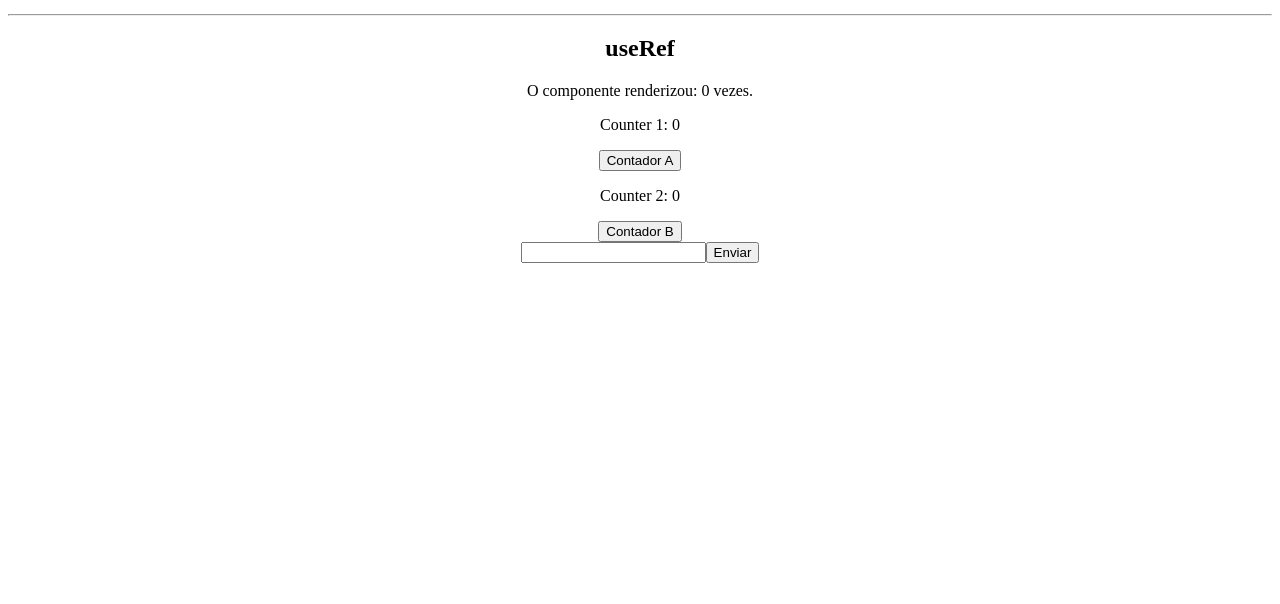
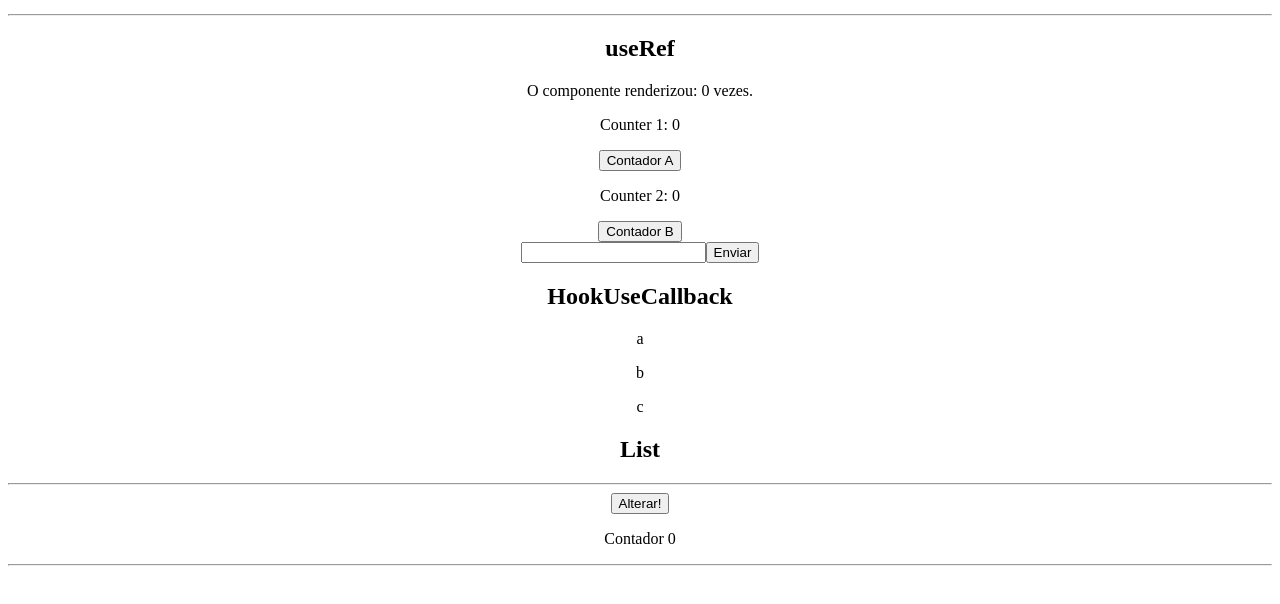
Before and after one commit to GutoCitton/react_hooks, a React (Create React App) app: page / in a window 1280 px wide. Shown: the part 933-1537 px from the top of the page. Built offline with nearby package versions, Linux system fonts and the light colour scheme.

Commit message:
aula_168

```diff
--- /dev/null
+++ b/src/components/HookUseCallback.js
@@ -0,0 +1,25 @@
+import { useCallback, useState } from "react";
+
+import List from "./List";
+
+
+const HookUseCallback = () => {
+
+  const [counter, setCounter] = useState(0);
+
+  const getItemsFromDatabase = useCallback(() => {
+    return ['a', 'b', 'c'];
+  }, []);
+
+  return (
+    <div>
+      <h2>HookUseCallback</h2>
+      <List getItems={getItemsFromDatabase} />
+      <button onClick={() => setCounter(counter + 1)}>Alterar!</button>
+      <p>Contador {counter}</p>
+      <hr />
+    </div>
+  )
+}
+
+export default HookUseCallback;
--- /dev/null
+++ b/src/components/List.js
@@ -0,0 +1,27 @@
+import { useState, useEffect } from "react";
+
+
+const List = ({ getItems }) => {
+  const [myItems, setMyItems] = useState([]);
+
+  useEffect(() => {
+
+    console.log('buscando itens do DB...')
+
+    setMyItems(getItems)
+
+  }, [getItems])
+
+  return (
+    <div>
+      {myItems &&
+        myItems.map((item) => (
+          <p key={item}>{item}</p>
+        ))}
+      <h2>List</h2>
+      <hr />
+    </div>
+  )
+}
+
+export default List;
--- a/src/pages/Homes.js
+++ b/src/pages/Homes.js
@@ -6,6 +6,7 @@ import HookUseRef from "../components/HookUseRef";
 // useContext
 import { useContext } from "react";
 import { SomeContext } from "../components/HookUseContext";
+import HookUseCallback from "../components/HookUseCallback";
 
 
 
@@ -21,6 +22,7 @@ const Home = () => {
      <p>Valor do context: {contextValue}</p>
      <hr />
      <HookUseRef />
+     <HookUseCallback />
     </div>
   );
 }
```
